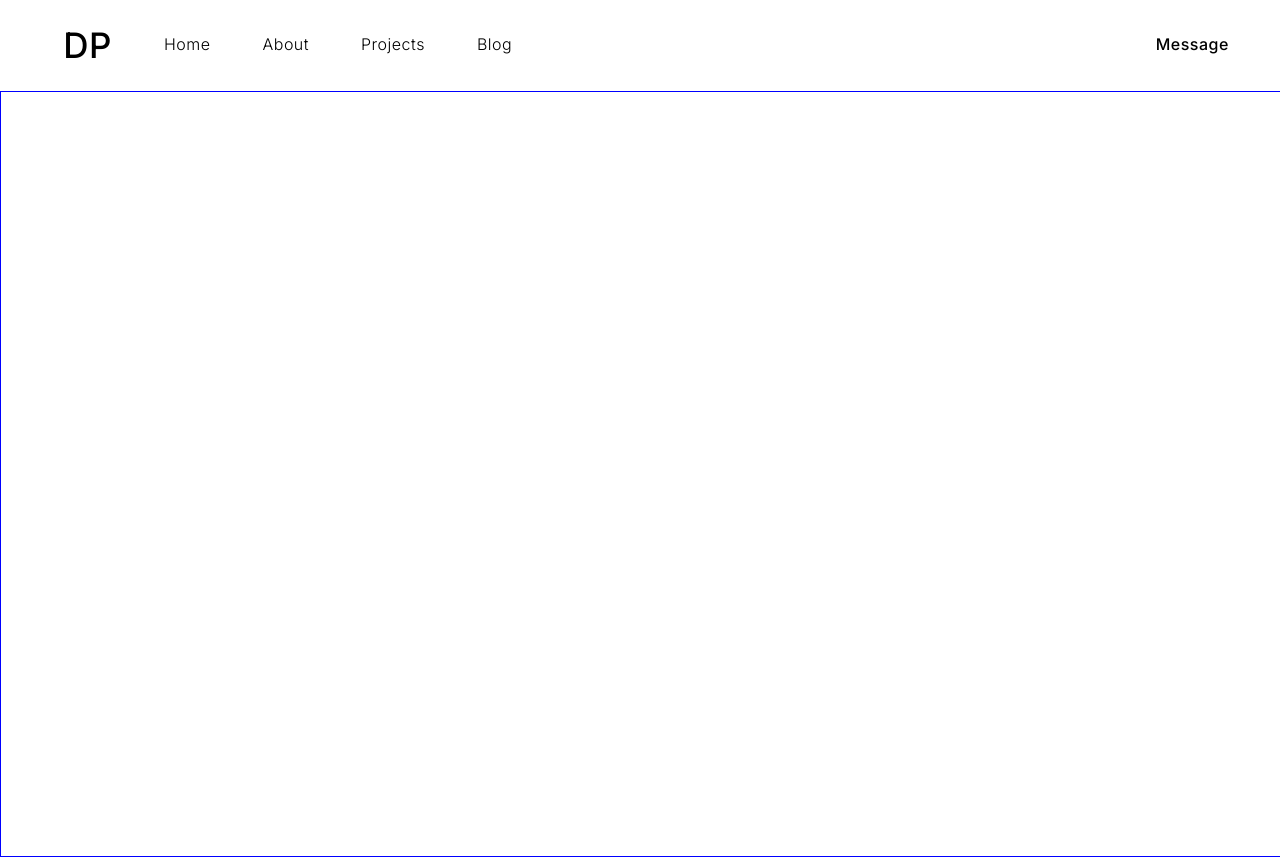
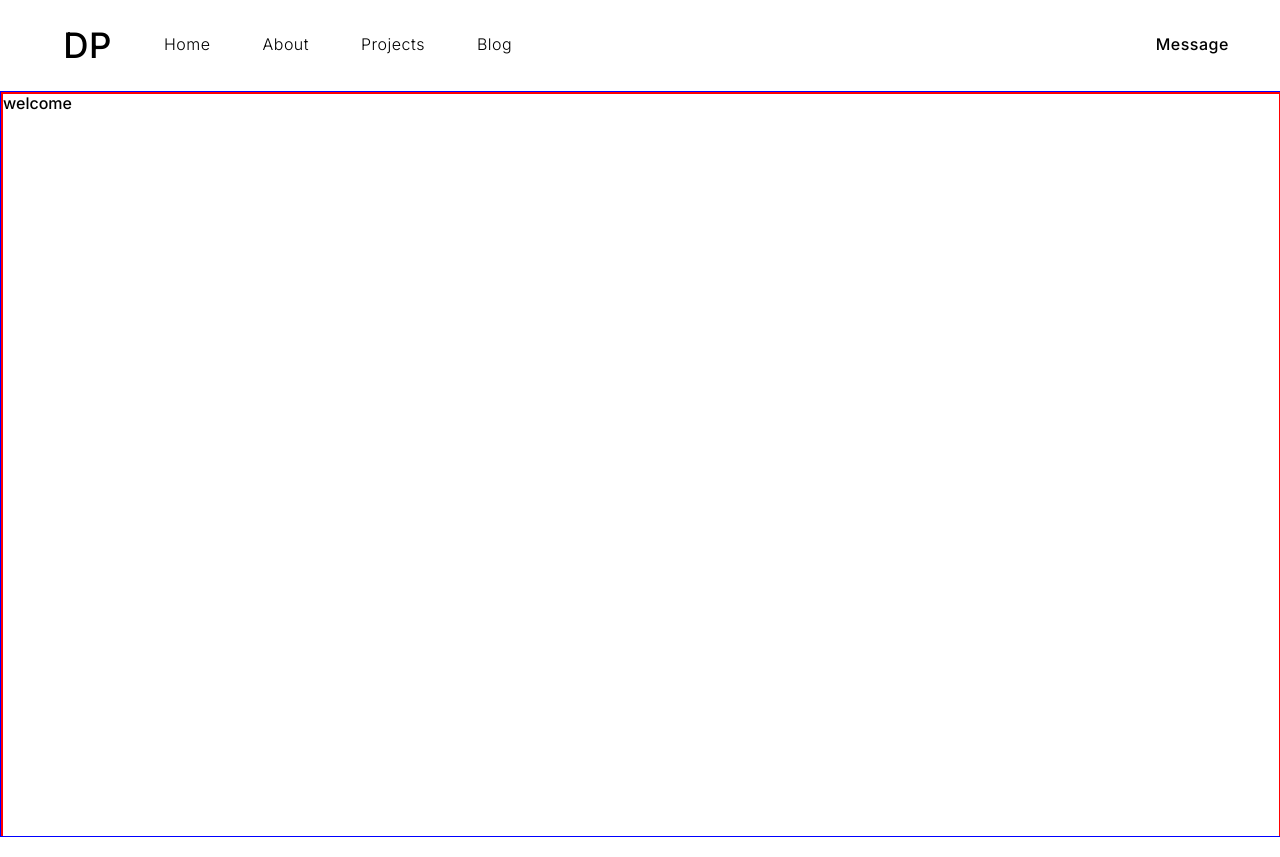
Before and after one commit to denvinnpaolo/frontend-portfolio, a React (Create React App) app in the folder portfolio/: page / in a window 1280 px wide. Built offline with nearby package versions, Linux system fonts and the light colour scheme.

Commit message:
adding welcome content

```diff
--- a/portfolio/src/components/dashboard/Dashboard.js
+++ b/portfolio/src/components/dashboard/Dashboard.js
@@ -5,11 +5,15 @@ import Navigation from './Navigation';
 
 // Styles
 import {AppContainer, ContentContainer} from '../../styles/dashboard/Dashboard.js'
+import Welcome from './content/Welcome';
 const Dashboard = () => {
     return (
         <AppContainer>
             <Navigation />
-            <ContentContainer></ContentContainer>
+            <ContentContainer>
+                <Welcome />
+
+            </ContentContainer>
         </AppContainer>
     )
 
--- /dev/null
+++ b/portfolio/src/components/dashboard/content/Welcome.js
@@ -0,0 +1,11 @@
+import React from 'react';
+
+const Welcome = () => {
+    return(
+        <div id="welcome-container">
+            <div id="welcome-text-container">welcome</div>
+        </div>
+    )
+};
+
+export default Welcome;
--- a/portfolio/src/styles/dashboard/Dashboard.js
+++ b/portfolio/src/styles/dashboard/Dashboard.js
@@ -12,6 +12,19 @@ export const AppContainer = styled.div`
 
 export const ContentContainer = styled.div`
     border: 1px solid blue;
-    height: 95.5vh;
+    height: 93vh;
     width: 100vw;
+    overflow: auto;
+
+
+    #welcome-container {
+        border: 1px solid red;
+        height: 100vh;
+
+        #welcome-text-container {
+            border:1px solid red;
+            height: 100%;
+            max-height: 1200px;
+        }
+    }
 `;
--- a/portfolio/src/styles/dashboard/Navigation.js
+++ b/portfolio/src/styles/dashboard/Navigation.js
@@ -20,7 +20,7 @@ export const NavContainer = styled.div`
     border-bottom: 1px solid hsla(0,0%,100%,.1);
 
     min-height: 50px;
-    height: 4.5vh;
+    height: 4vh;
     min-width: 1000px;
     max-width:100%;
     letter-spacing: .5px;
```
Also changed, not shown: portfolio/src/styles/dashboard/content/Welcome.js (deleted).
